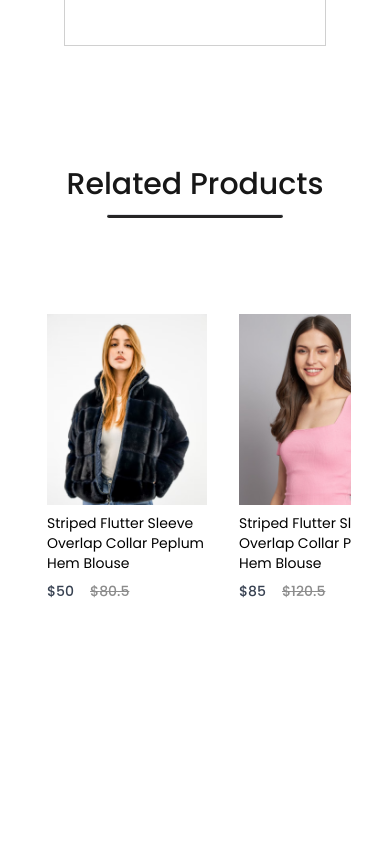
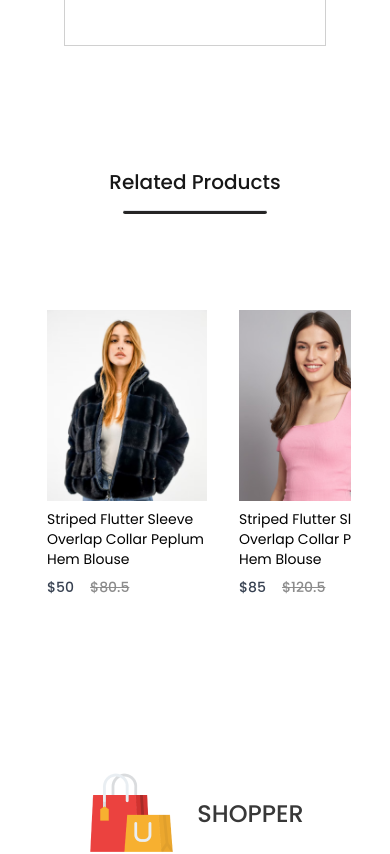
Before and after one commit to ChamodDulanjana/Shopper, a React (Vite) app: page /product/1 in a window 390 px wide. Shown: the part 1640-2494 px from the top of the page. Built offline with nearby package versions, Linux system fonts and the light colour scheme.

Commit message:
Make Related products component responsive

```diff
--- a/src/component/relatedProducts/RelatedProducts.tsx
+++ b/src/component/relatedProducts/RelatedProducts.tsx
@@ -5,11 +5,11 @@ import {ProductProp} from "../breadcrum/BreadCrum.tsx";
 
 const RelatedProducts = ({props}:ProductProp) => {
     return (
-        <div className="flex flex-col items-center gap-3 h-[90vh]">
-            <h1 className="text-[#171717] text-3xl font-medium mt-10">Related Products</h1>
-            <hr className="w-44 h-1 rounded-full bg-[#252525] mb-5" />
+        <div className="flex flex-col items-center gap-3 mb-32">
+            <h1 className="text-[#171717] text-3xl font-medium mt-10 max-[800px]:text-2xl  max-[523px]:text-[20px]">Related Products</h1>
+            <hr className="w-44 h-1 rounded-full bg-[#252525] mb-5 max-[523px]:w-36" />
             <div className="flex w-[80vw] flex-col overflow-x-scroll overflow-y-hidden">
-                <div className="mt-16 gap-8 flex h-[370px] pl-2">
+                <div className="mt-16 gap-8 flex h-[370px] pl-2 max-[524px]:h-[330px]">
                     {all_product.map((item: Product, index) => {
                         if(item.category === props.category){
                             return <Item key={index} id={item.id} image={item.image} name={item.name}
```
